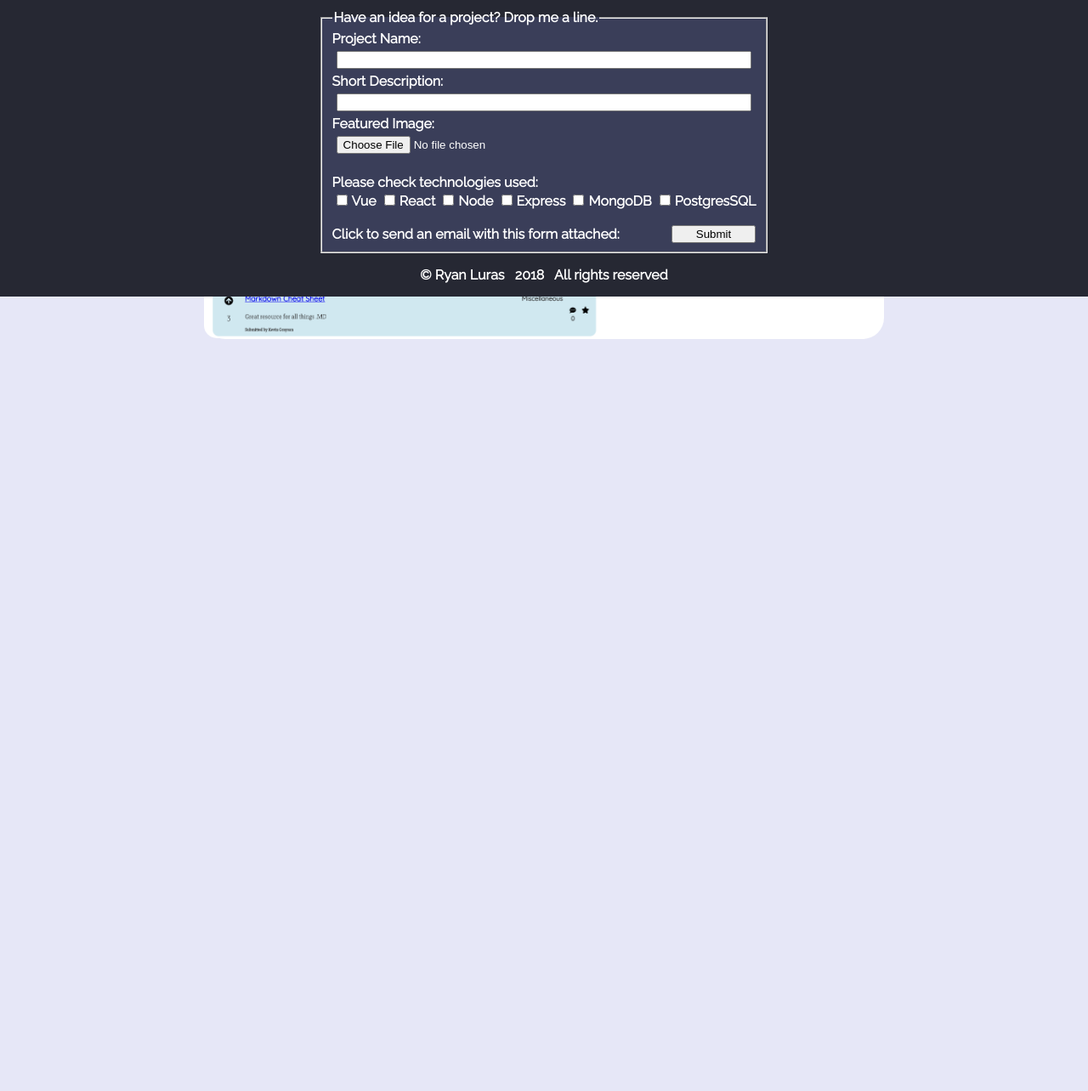
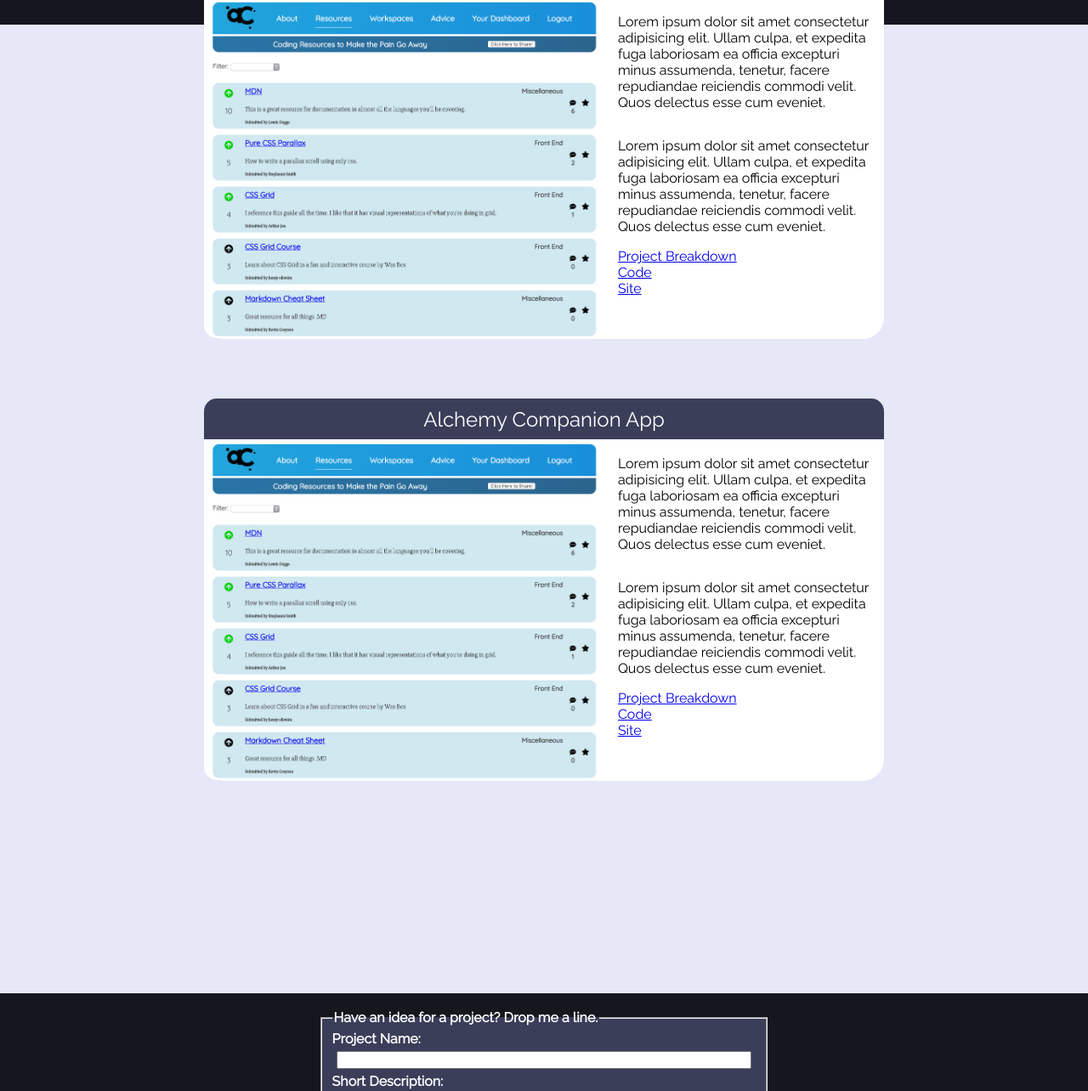
Before and after one commit to RyLuras/css-portfolio, a website: page index.html in a window 1280 px wide. Shown: the part 451-1735 px from the top of the page at 85% size. Before the commit the page ends 850 px from the top, so only its background shows below. Drawn offline with Linux system fonts and the light colour scheme.

Commit message:
forms good to go

```diff
--- a/css/main.css
+++ b/css/main.css
@@ -1,4 +1,4 @@
-$nav: #262833;
+$nav: #16171e;
 $nav-hover: #3a3e59;
 $card-background: #FFFFFF;
 
@@ -12,6 +12,7 @@ body {
   grid-template-areas: "header header header"
                       "splash splash splash"
                       "card card card"
+                      "card2 card2 card2"
                       "footer footer footer";
 }
 header {
@@ -71,9 +72,10 @@ header {
     text-decoration: none;
   }
 }
-.card {
+.card, .card2 {
   border-radius: 25px 25px 25px 25px;
   margin-top: -80px;
+  margin-bottom: 150px;
   transition: 0.3s;
   background-color: $card-background;
   width: 800px;
@@ -103,7 +105,7 @@ header {
   color: #fff;
 }
 
-.card:hover {
+.card:hover, .card2:hover {
   box-shadow: 0 8px 16px 0 $nav;
 }
 
@@ -115,8 +117,8 @@ header {
 
 footer {
   grid-area: footer;
-  position: absolute;
-  bottom: 0;
+  position: relative;
+  margin-top: 100px;
   width: 100vw;
 }
 fieldset {
--- a/index.html
+++ b/index.html
@@ -35,7 +35,19 @@
                 <a href="#">Site</a>
             </div>
         </div>
+        <div class="card2">
+            <span class="card-header">Alchemy Companion App</span>
+            <img src="./assets/bootcamp.png" class="card-image" alt="project image">
+            <div class="card-container">
+                <p>Lorem ipsum dolor sit amet consectetur adipisicing elit. Ullam culpa, et expedita fuga laboriosam ea officia excepturi minus assumenda, tenetur, facere repudiandae reiciendis commodi velit. Quos delectus esse cum eveniet.</p>
+                <p>Lorem ipsum dolor sit amet consectetur adipisicing elit. Ullam culpa, et expedita fuga laboriosam ea officia excepturi minus assumenda, tenetur, facere repudiandae reiciendis commodi velit. Quos delectus esse cum eveniet.</p>
+                <a href="#">Project Breakdown</a>
+                <a href="#">Code</a>
+                <a href="#">Site</a>
+            </div>
+        </div>
     </section>
+
     <footer>
         <nav>
             <div class="footer-content">
```
Also changed, not shown: build/css/main.css.
